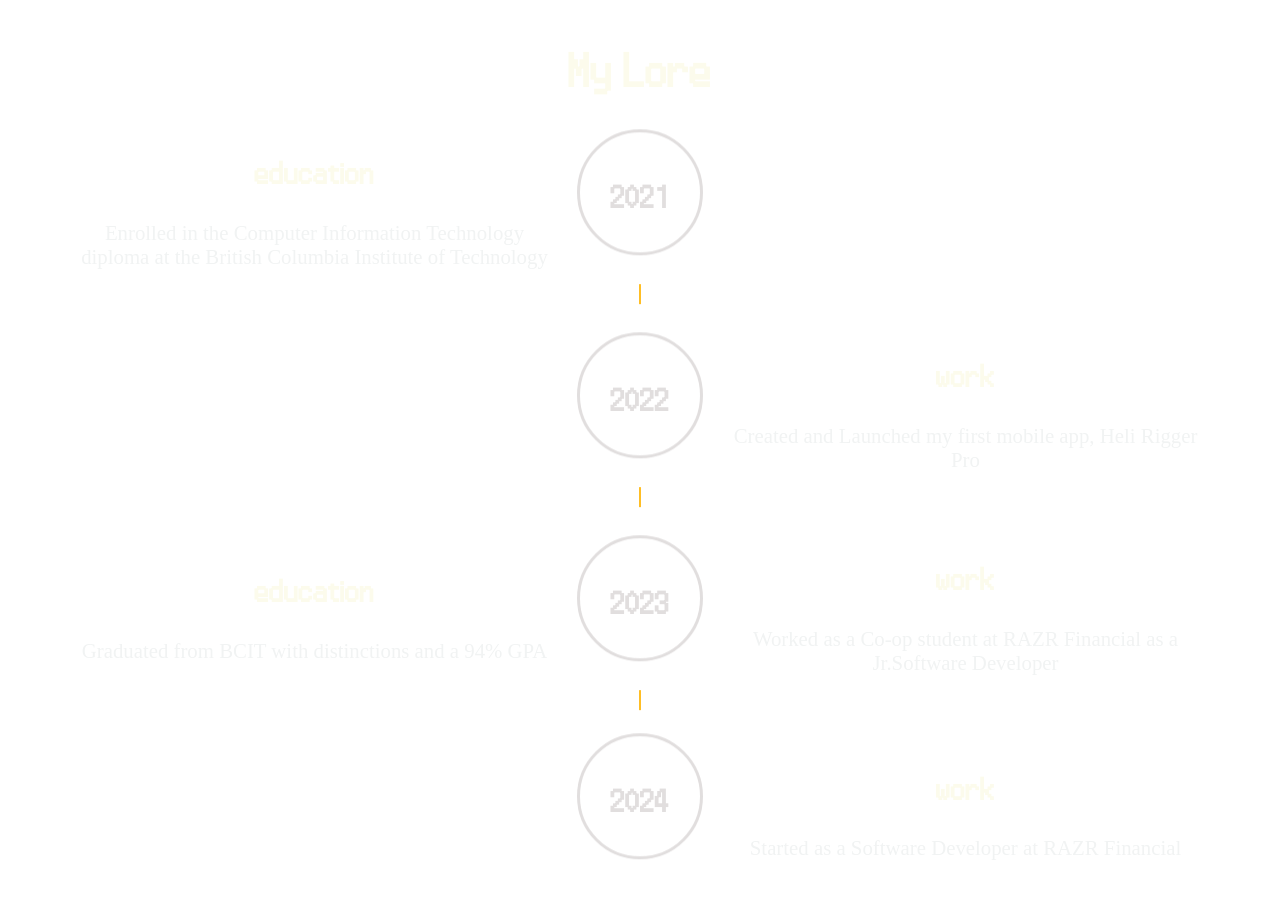
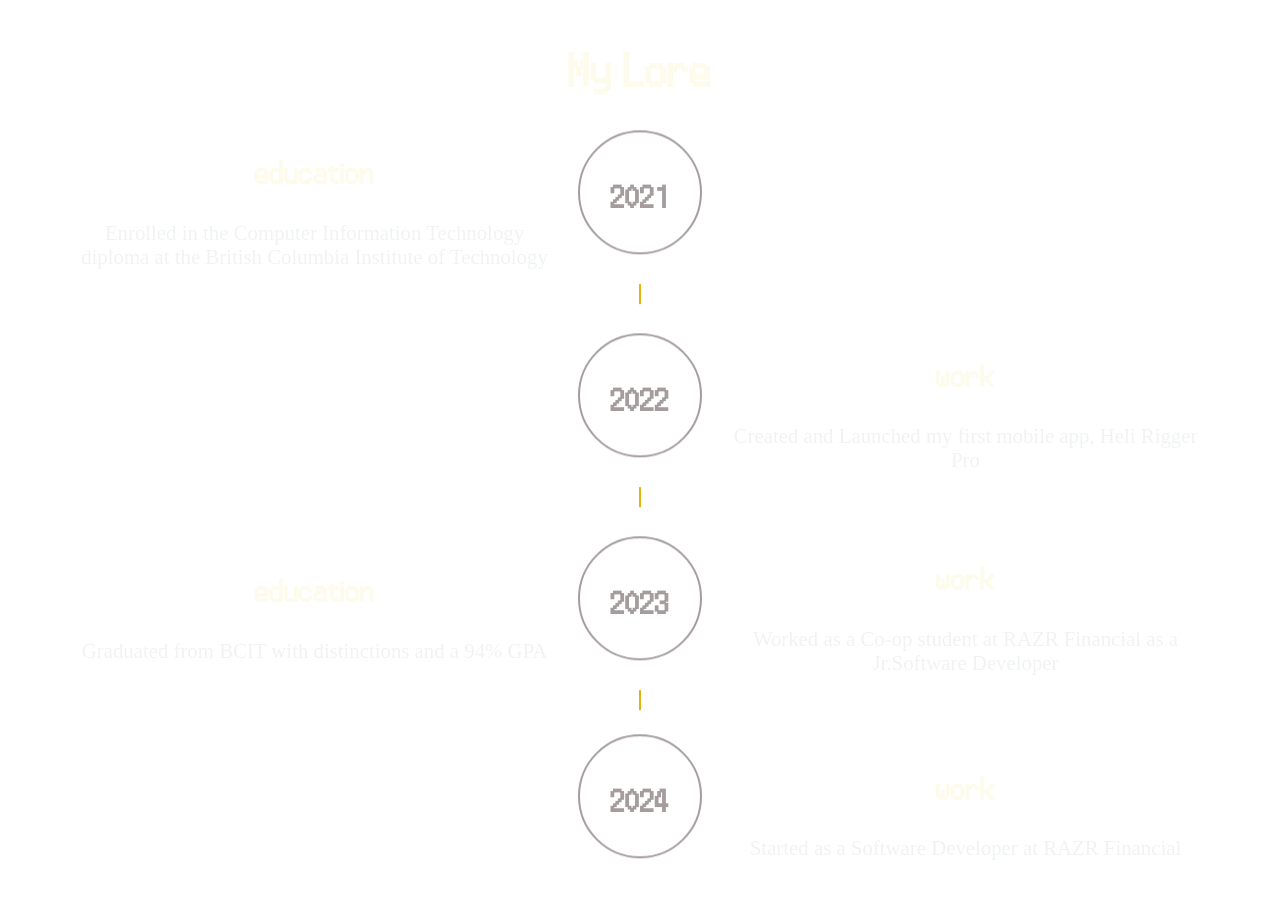
Before and after one commit to Fishfinna/personal-website-react-migration, a React (Vite) app: page / in a window 1280 px wide. Shown: the part 2220-3118 px from the top of the page. Built offline with nearby package versions, Linux system fonts and the light colour scheme.

Commit message:
added some more styles for the lore

```diff
--- a/src/components/career-path/careerPath.scss
+++ b/src/components/career-path/careerPath.scss
@@ -22,7 +22,7 @@ div[class^="year-"] {
     display: flex;
     flex-direction: row;
     background-color: transparent;
-    outline: 3px solid #e1dede;
+    outline: 2px solid #a59d9d;
     padding: 10px;
     margin: 2vh 0;
     width: fit-content;
@@ -36,7 +36,7 @@ div[class^="year-"] {
     align-content: end;
 
     h2 {
-        color: #e1dede;
+        color: #a59d9d;
         display: flex;
         justify-content: center;
         align-items: center;
@@ -67,7 +67,7 @@ div[class^="year-"] {
     width: 2px;
     height: 20px;
     margin: 10px;
-    background-color: rgba(255, 179, 0, 0.854);
+    background-color: rgb(231, 176, 12);
 }
 
 .center {
```
